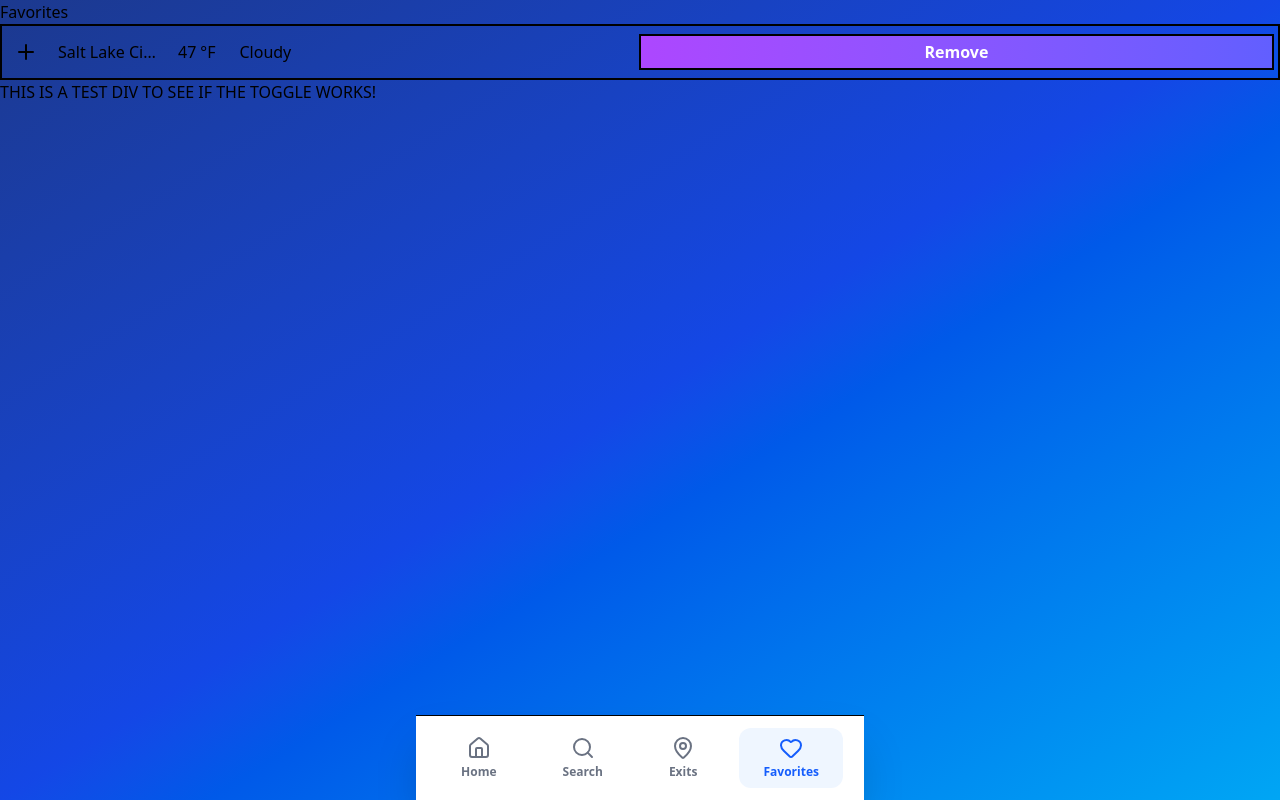
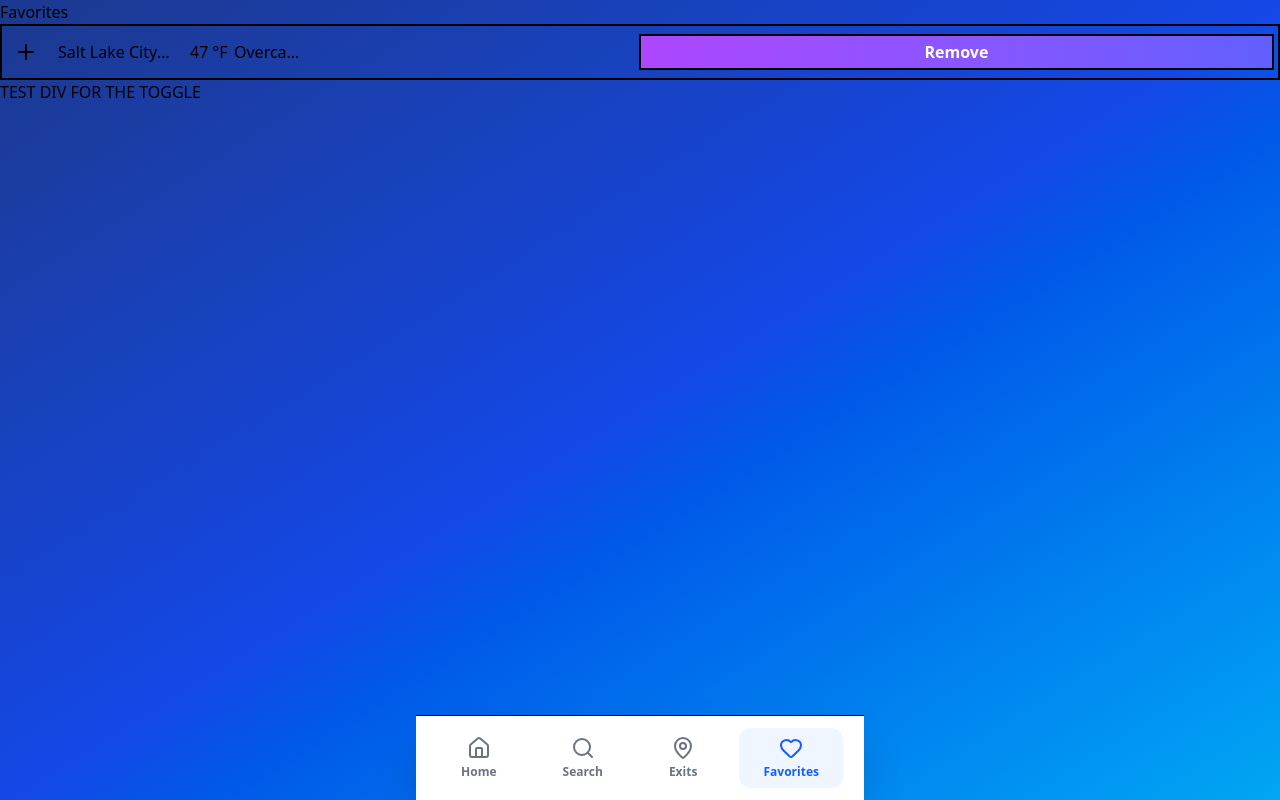
Before and after one commit to poloblue1357/weatherapp, a React (Vite) app in the folder frontend/: page /favorites in a window 1280 px wide. Both pictures are taken after a click on the button "Remove". Built offline with nearby package versions, Linux system fonts and the light colour scheme.

Commit message:
css changes

```diff
--- a/frontend/src/components/WeatherTile.jsx
+++ b/frontend/src/components/WeatherTile.jsx
@@ -1,4 +1,3 @@
-import NavBar from "./NavBar"
 import WeatherCard from "./WeatherCard"
 import { useState } from "react"
 import { Plus } from 'lucide-react'
@@ -18,9 +17,9 @@ function WeatherTile() {
             >
                 <div className="flex flex-row space-x-5 items-center w-full">
                     <Plus size={24} color="black" className="ml-3"/>
-                    <p className="truncate flex-1 max-w-25">Salt Lake City salt lake city</p>
-                    <p>47<span className="px-1 text-md">°F</span></p>
-                    <p>Cloudy</p>
+                    <p className="truncate flex-1 max-w-28">Salt Lake City salt lake city</p>
+                    <p className="max-w-6">47<span className="p-1 text-md">°F</span></p>
+                    <p className="truncate flex-1 max-w-17">Overcast and will rain</p>
                 </div>
                 <button
                     className="w-full bg-gradient-to-r from-purple-500 to-indigo-500 hover:from-purple-600 hover:to-indigo-600 text-white font-bold p-1 border-2 border-black mr-1 ml-2"
@@ -32,10 +31,8 @@ function WeatherTile() {
             <div
                 className={`transition-all duration-1000 ease-in-out overflow-hidden ${showCard ? 'opacity-100 max-h-screen visible' : 'opacity-0 max-h-0 invisible'}`}
             >
-                <div>THIS IS A TEST DIV TO SEE IF THE TOGGLE WORKS!</div>
+                <div>TEST DIV FOR THE TOGGLE</div>
             </div>
-
-            <NavBar />
         </div>
     )
 }
--- a/frontend/src/pages/Favorites.jsx
+++ b/frontend/src/pages/Favorites.jsx
@@ -1,4 +1,5 @@
 import WeatherTile from "../components/WeatherTile"
+import NavBar from "../components/NavBar"
 // up to 10 locations saved in local storage
 function Favorites() {
 
@@ -7,6 +8,8 @@ function Favorites() {
             Favorites
 
             <WeatherTile />
+
+            <NavBar />
         </div>
     )
 }
```
